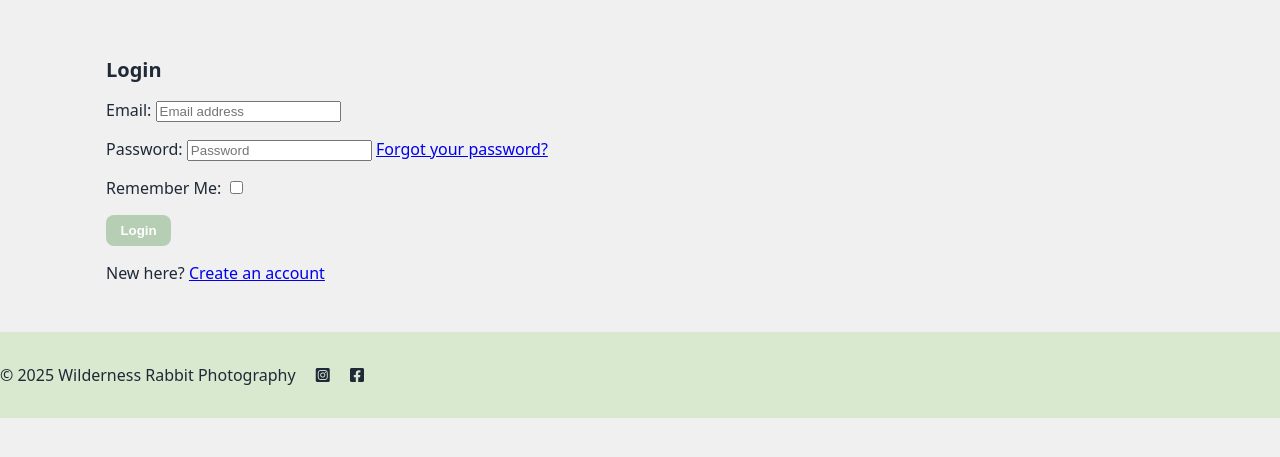
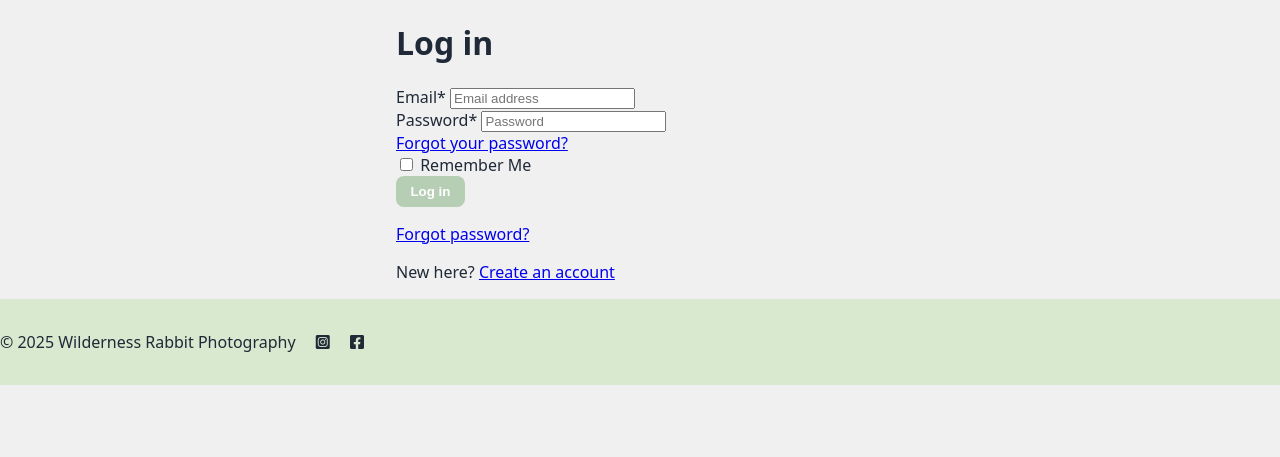
Before and after one commit to rory-codes/wildness_rabbit_photography, a Django app: page /accounts/login/ in a window 1280 px wide. Shown: the part 73-530 px from the top of the page. Run offline with Django 5.2, Linux system fonts and the light colour scheme; some libraries are stand-ins or nearby versions.

Commit message:
Refactor login and signup templates for improved styling and consistency; add redirect for user profile URL

```diff
--- a/templates/account/login.html
+++ b/templates/account/login.html
@@ -1,13 +1,15 @@
+{# templates/account/login.html #}
 {% extends "base.html" %}
-{% block title %}Login{% endblock %}
+{% load i18n crispy_forms_tags %}
 {% block content %}
-<section class="section narrow">
-  <h1 class="h2">Login</h1>
+<div class="container py-5" style="max-width: 520px">
+  <h1 class="h3 mb-4">{% trans "Log in" %}</h1>
   <form method="post" action="{% url 'account_login' %}">
     {% csrf_token %}
-    {{ form.as_p }}
-    <button class="btn">Login</button>
+    {{ form|crispy }}
+    <button class="btn btn-primary w-100 mt-2">{% trans "Log in" %}</button>
   </form>
-  <p>New here? <a href="{% url 'account_signup' %}">Create an account</a></p>
-</section>
+  <p class="mt-3"><a href="{% url 'account_reset_password' %}">{% trans "Forgot password?" %}</a></p>
+  <p class="mt-2">{% trans "New here?" %} <a href="{% url 'account_signup' %}">{% trans "Create an account" %}</a></p>
+</div>
 {% endblock %}
--- a/wilderness_rabbit/urls.py
+++ b/wilderness_rabbit/urls.py
@@ -18,11 +18,13 @@
 from django.urls import path, include
 from django.conf import settings
 from django.conf.urls.static import static
+from django.views.generic import RedirectView
 from catalog import views as catalog_views
 
 urlpatterns = [
     #path("", catalog_views.home, name="home"),
     path("", include(("catalog.urls", "catalog"), namespace="catalog")),
+    path("accounts/profile/", RedirectView.as_view(url="/", permanent=False)),
     path('accounts/', include('allauth.urls')),
     path('admin/', admin.site.urls),
     path("cart/", include(("cart.urls", "cart"), namespace="cart")),
```
Also changed, not shown: templates/account/signup.html (+8 -7 lines).
